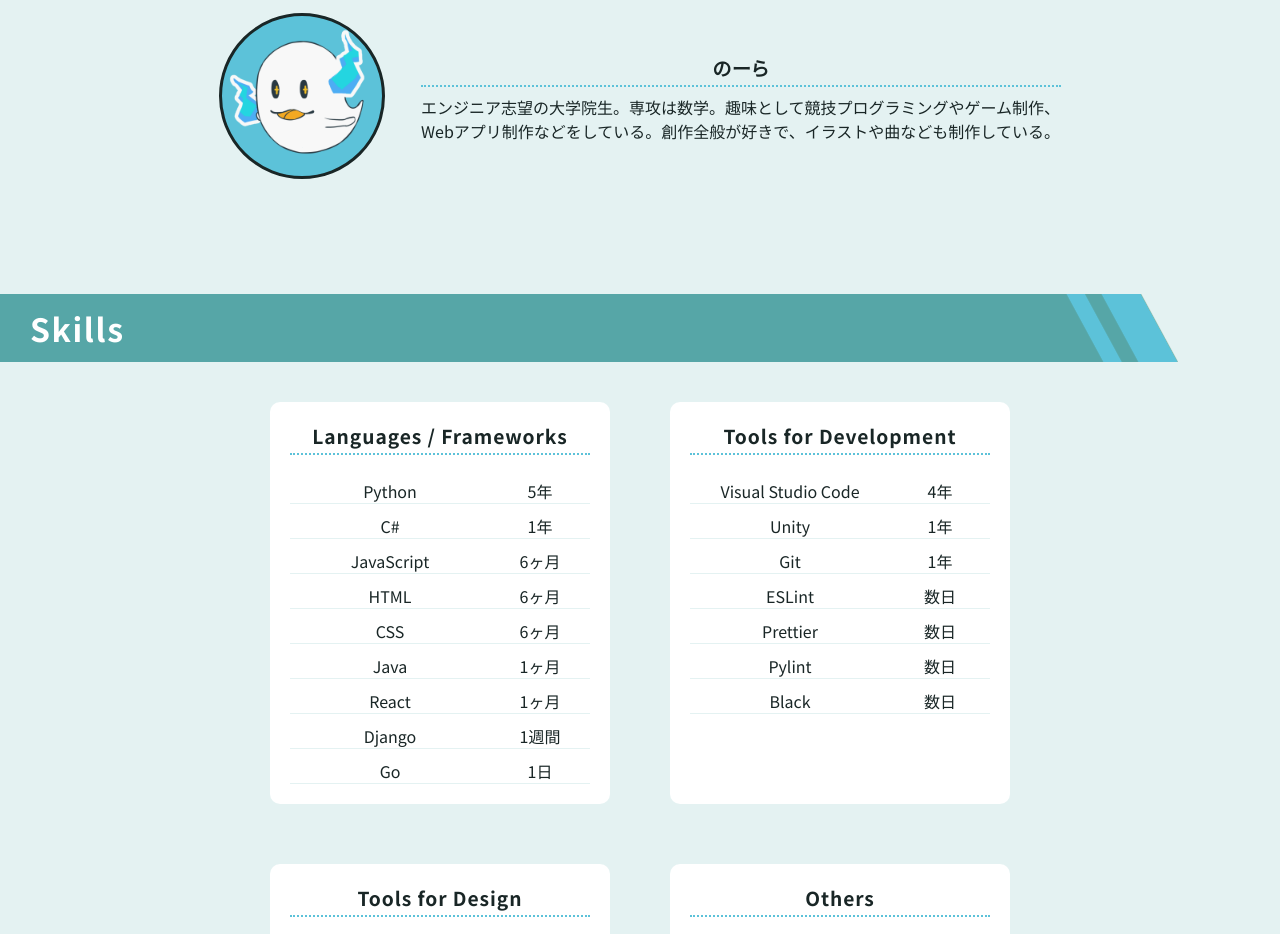
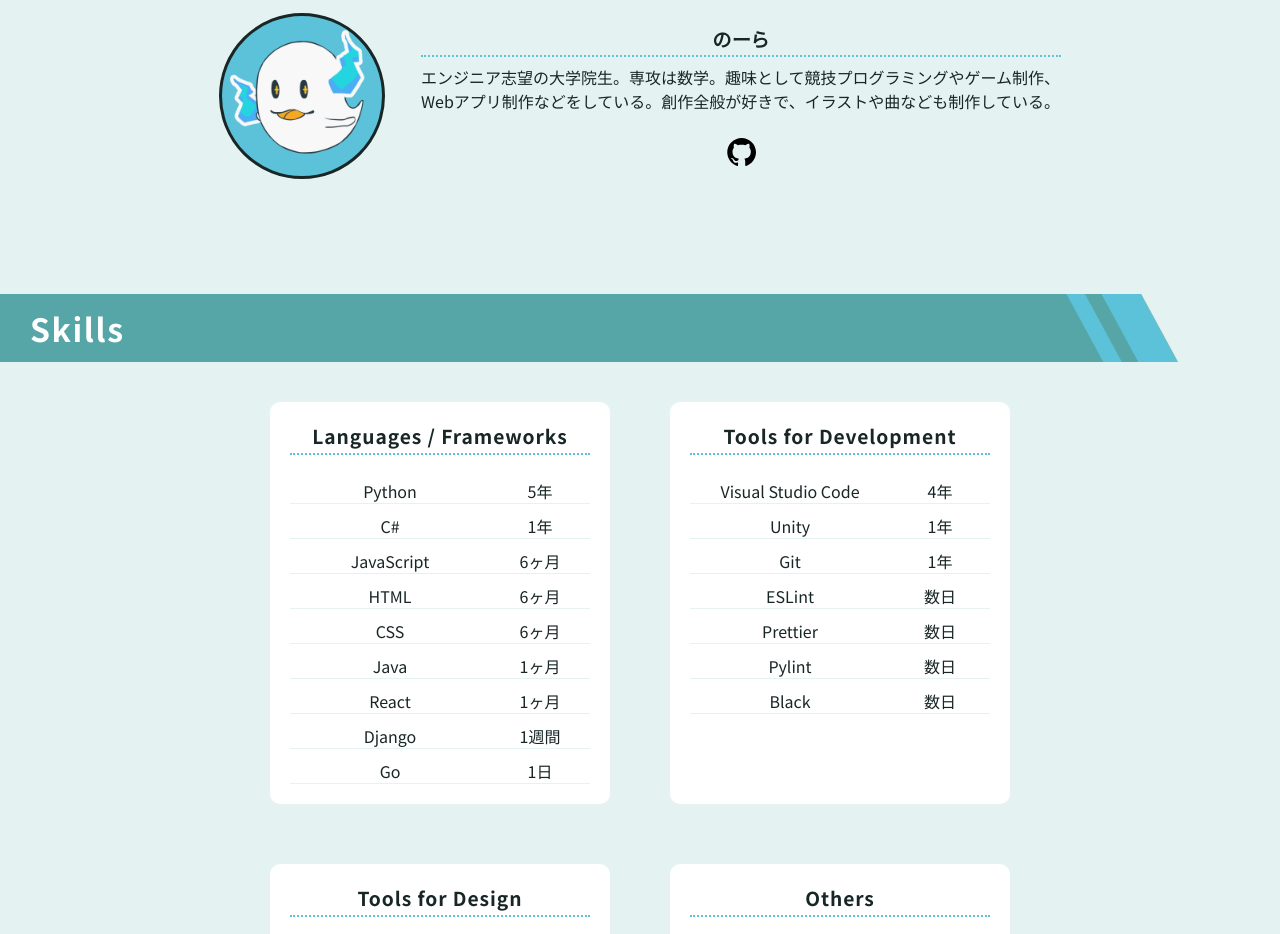
Before and after one commit to no-la/my-portfolio-for-2026, a React (Vite) app: page / in a window 1280 px wide. Shown: the part 900-1834 px from the top of the page. Built offline with nearby package versions, Linux system fonts and the light colour scheme.

Commit message:
add github link

```diff
--- a/src/app/my-profile/my-profile.jsx
+++ b/src/app/my-profile/my-profile.jsx
@@ -42,6 +42,24 @@ const MyProfile = () => {
               </p>
             ))}
           </div>
+          <div
+            css={css`
+              display: flex;
+              justify-content: center;
+              margin-top: 24px;
+            `}
+          >
+            <a href="https://github.com/no-la">
+              <svg
+                xmlns="http://www.w3.org/2000/svg"
+                viewBox="0 0 24 24"
+                width="30"
+                height="30"
+              >
+                <path d="M12.5.75C6.146.75 1 5.896 1 12.25c0 5.089 3.292 9.387 7.863 10.91.575.101.79-.244.79-.546 0-.273-.014-1.178-.014-2.142-2.889.532-3.636-.704-3.866-1.35-.13-.331-.69-1.352-1.18-1.625-.402-.216-.977-.748-.014-.762.906-.014 1.553.834 1.769 1.179 1.035 1.74 2.688 1.25 3.349.948.1-.747.402-1.25.733-1.538-2.559-.287-5.232-1.279-5.232-5.678 0-1.25.445-2.285 1.178-3.09-.115-.288-.517-1.467.115-3.048 0 0 .963-.302 3.163 1.179.92-.259 1.897-.388 2.875-.388.977 0 1.955.13 2.875.388 2.2-1.495 3.162-1.179 3.162-1.179.633 1.581.23 2.76.115 3.048.733.805 1.179 1.825 1.179 3.09 0 4.413-2.688 5.39-5.247 5.678.417.36.776 1.05.776 2.128 0 1.538-.014 2.774-.014 3.162 0 .302.216.662.79.547C20.709 21.637 24 17.324 24 12.25 24 5.896 18.854.75 12.5.75Z"></path>
+              </svg>
+            </a>
+          </div>
         </div>
       </div>
     </section>
```
